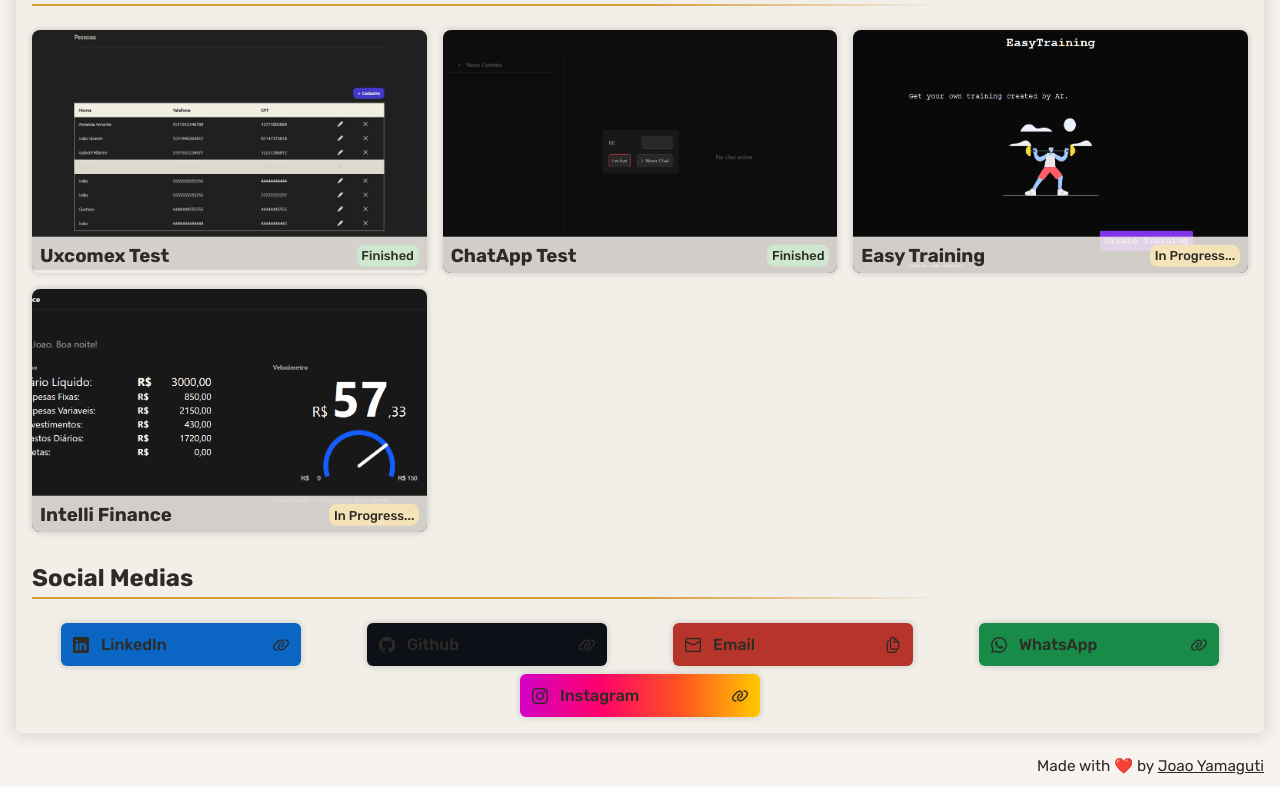
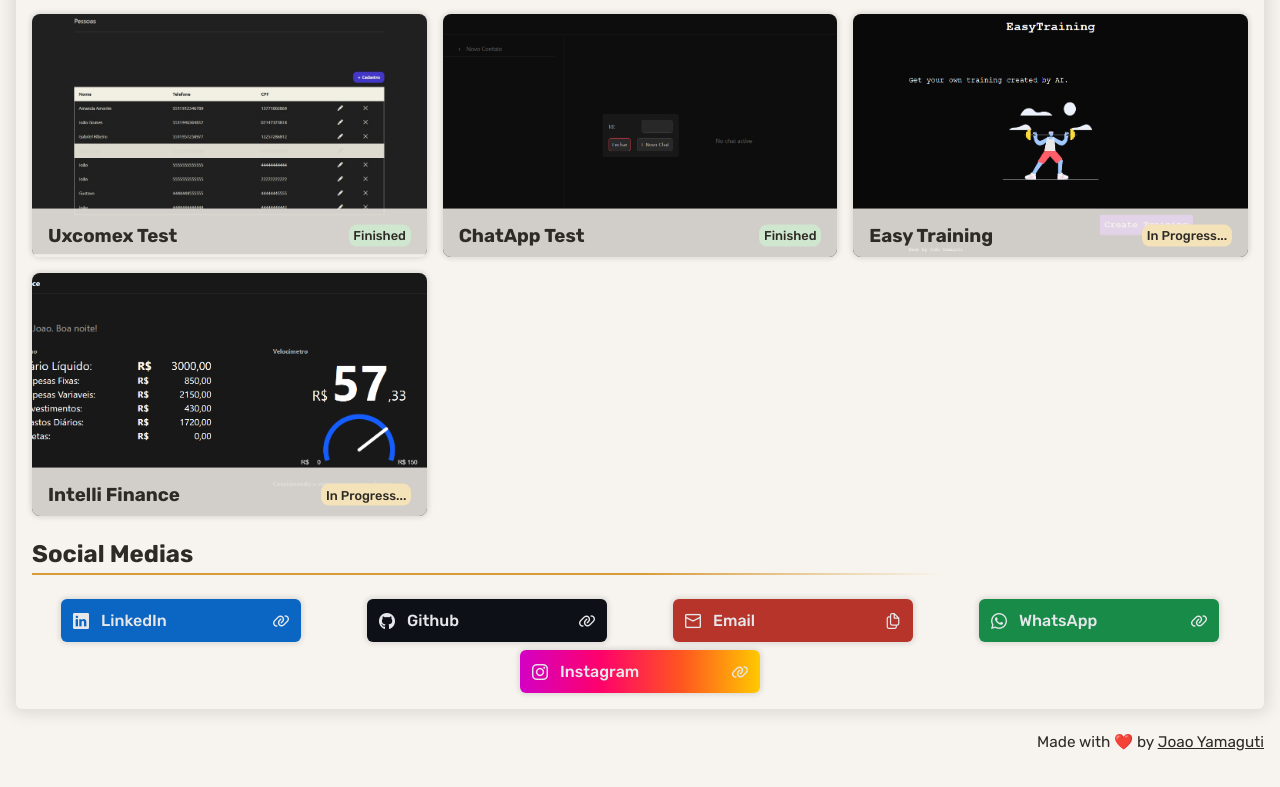
Before and after one commit to JoaoYamaguti/Portfolio, a Vue app: page / in a window 1280 px wide. Shown: the part 517-1304 px from the top of the page. After the commit the page ends 1280 px from the top, so only its background shows below. Built offline with nearby package versions, Linux system fonts and the light colour scheme.

Commit message:
style projectsForDesktop

```diff
--- a/src/Components/ProjectsComponent.vue
+++ b/src/Components/ProjectsComponent.vue
@@ -14,17 +14,34 @@
         v-for="(project, index) in content?.projects.list"
         :key="index"
         :style="{ 'background-image': 'url(' + project.backgroundImage + ')' }"
+        class="project"
       >
         <a :href="project.link" target="_blank">
           <div class="slider">
             <div class="description">
               <div class="title">
                 <h3>{{ project.name }}</h3>
-                <span :class="project.status == 'Finished' ? 'finished' : 'inProgress'">{{
-                  project.status
-                }}</span>
+                <span :class="project.status == 'Finished' ? 'finished' : 'inProgress'">
+                  {{ project.status }}
+                </span>
               </div>
               <p>{{ project.description }}</p>
+              <div class="technologies">
+                <ul class="technologiesList">
+                  <li v-for="(technology, index) in project.technologies" :key="index">
+                    <h4>{{ technology.title }}</h4>
+                    <ul class="icons">
+                      <li v-for="(icon, index) in technology.icons" :key="index">
+                        <img :src="icon" alt="" loading="lazy" />
+                      </li>
+                    </ul>
+                  </li>
+                </ul>
+              </div>
+              <!-- <div class="links">
+                <a :href="project.link">{{ content?.projects.linkLabel }}</a>
+                <a :href="project.repository">{{ content?.projects.repositoryLabel }}</a>
+              </div> -->
             </div>
           </div>
         </a>
@@ -32,7 +49,7 @@
     </ul>
 
     <ul class="projectsForMobile">
-      <li v-for="(project, index) in content?.projects.list" :key="index">
+      <li v-for="(project, index) in content?.projects.list" :key="index" class="project">
         <div
           class="image"
           :style="{ 'background-image': 'url(' + project.backgroundImage + ')' }"
--- a/src/assets/styles/home.css
+++ b/src/assets/styles/home.css
@@ -11,7 +11,6 @@
 
   display: flex;
   flex-flow: column nowrap;
-  gap: 2rem;
-  background-color: var(--color-surface);
+  gap: 1.5rem;
   border-radius: 6px;
 }
--- a/src/assets/styles/projects.css
+++ b/src/assets/styles/projects.css
@@ -26,7 +26,7 @@
     gap: 1rem;
     list-style: none;
 
-    & li {
+    & li.project {
       inline-size: 100%;
       block-size: calc(12rem + 4vw);
 
@@ -48,30 +48,6 @@
         text-decoration: none;
       }
 
-      & .title {
-        display: flex;
-        justify-content: space-between;
-
-        & span {
-          border-radius: 8px;
-          padding: 0 0.3rem;
-
-          display: flex;
-          align-items: center;
-
-          color: var(--color-text-light);
-          font-weight: 500;
-          font-size: 0.8rem;
-        }
-
-        & .finished {
-          background-color: var(--color-success);
-        }
-        & .inProgress {
-          background-color: var(--color-warning);
-        }
-      }
-
       & .slider {
         inline-size: 100%;
         block-size: 100%;
@@ -80,7 +56,7 @@
 
         background-color: var(--color-surface-opaque);
 
-        transform: translateY(83%);
+        transform: translateY(80%);
         transition: 300ms;
 
         text-decoration: none;
@@ -108,7 +84,7 @@
     gap: 1rem;
     list-style: none;
 
-    & li {
+    & li.project {
       inline-size: 100%;
 
       box-shadow: 0px 0px 5px 2px rgba(0, 0, 0, 0.1);
@@ -116,7 +92,6 @@
 
       display: flex;
       flex-flow: column nowrap;
-      gap: 0.7rem;
 
       & a {
         text-decoration: none;
@@ -127,6 +102,7 @@
         block-size: 10rem;
 
         padding: 0.5rem;
+        border-radius: 8px 8px 0 0;
 
         background-position: center center;
         background-size: cover;
@@ -134,12 +110,18 @@
 
         text-decoration: none;
       }
+    }
+  }
 
   & .description {
+    border-radius: 0 0 8px 8px;
     padding: 0.5rem;
     display: flex;
     flex-flow: column nowrap;
     gap: 1rem;
+
+    background-color: var(--color-surface);
+
     & .title {
       display: flex;
       justify-content: space-between;
@@ -168,11 +150,11 @@
       display: flex;
       flex-flow: row nowrap;
       align-items: center;
-
       overflow-x: scroll;
       scrollbar-width: none;
 
       & ul.technologiesList {
+        inline-size: 100%;
         display: flex;
         flex-flow: row nowrap;
         align-items: center;
@@ -217,16 +199,17 @@
     & .links {
       display: flex;
       justify-content: space-between;
+      gap: 0.5rem;
 
       & a {
+        flex: 1 0 0;
         border-radius: 6px;
         padding: 0.5rem 1rem;
 
         background-color: var(--color-accent);
 
+        text-align: center;
         font-weight: 500;
-          }
-        }
       }
     }
   }
@@ -237,6 +220,37 @@
     & ul.projectsForDesktop {
       display: none;
     }
+    & .technologies {
+      & ul.technologiesList {
+        & li {
+          box-shadow: none;
+          border-radius: 0;
+          border-left: solid 1px var(--color-hover);
+          padding: 0 1rem;
+
+          display: flex;
+          flex-flow: column nowrap;
+          align-items: start;
+          gap: 0.5rem;
+
+          & .icons {
+            display: flex;
+            flex-flow: row nowrap;
+            align-items: center;
+            gap: 0rem;
+
+            list-style: 0;
+            & li {
+              border: none;
+              padding: 0;
+              & img {
+                inline-size: 2rem;
+              }
+            }
+          }
+        }
+      }
+    }
   }
 }
 
@@ -245,18 +259,18 @@
     & ul.projectsForMobile {
       display: none;
     }
+    & .description {
+      background-color: transparent;
+    }
   }
 }
 
-@media (width > 1130px) {
+@media (width >= 1128px) {
   .projects {
     & ul.projectsForDesktop {
-      & li {
+      & li.project {
         max-inline-size: 32.5%;
-        & .slider {
-          transform: translateY(85%);
       }
     }
   }
 }
-}
--- a/src/assets/styles/socialMedias.css
+++ b/src/assets/styles/socialMedias.css
@@ -39,6 +39,11 @@
         transition: all 300ms;
         & span {
           flex: 1 0 0;
+        }
+
+        & span,
+        i {
+          color: var(--color-text-dark);
         }
       }
     }
```
Also changed, not shown: public/icons/nextjsLogo.png. Lines whose indentation alone changed are shown as unchanged.
